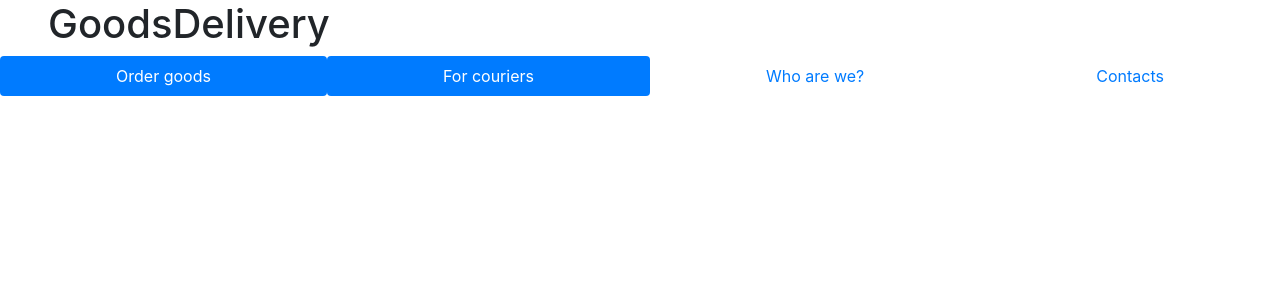
After one commit to EliseyShkolnikov/GoodsDelivery, a Flask app: page /goods in a window 1280 px wide. The commit adds this page. Shown: the top 300 px of the page. Run offline with Flask 2, Linux system fonts and the light colour scheme; some libraries are stand-ins or nearby versions.

Commit message:
Update Base(add links)

```diff
--- a/Main.py
+++ b/Main.py
@@ -8,6 +8,15 @@ def index():
     return render_template('base.html')
 @app.route('/contacts')
 def contacts():
+    return render_template('goods.html')
+@app.route('/goods')
+def contacts():
+    return render_template('couriers.html')
+@app.route('/couriers')
+def contacts():
+    return render_template('about.html')
+@app.route('/about')
+def contacts():
     return render_template('contacts.html')
 
 
--- a/templates/base.html
+++ b/templates/base.html
@@ -16,13 +16,13 @@
 
         <ul class="nav nav-pills nav-fill">
             <li class="nav-item">
-              <a class="nav-link active" href="#">Order goods</a>
+              <a class="nav-link active" href="/goods">Order goods</a>
             </li>
             <li class="nav-item">
-              <a class="nav-link active" href="#">For couriers</a>
+              <a class="nav-link active" href="/couriers">For couriers</a>
             </li>
             <li class="nav-item">
-              <a class="nav-link" href="#">Who are we?</a>
+              <a class="nav-link" href="/about">Who are we?</a>
             </li>
             <li class="nav-item">
               <a class="nav-link" href="/contacts">Contacts</a>
--- /dev/null
+++ b/templates/goods.html
@@ -0,0 +1,34 @@
+<!DOCTYPE html>
+<html lang="en">
+<head>
+    <meta charset="UTF-8">
+    <meta name="viewport" content="width=device-width, initial-scale=1, shrink-to-fit=no">
+    <link rel="stylesheet"
+    href="https://stackpath.bootstrapcdn.com/bootstrap/4.4.1/css/bootstrap.min.css"
+    integrity="sha384-Vkoo8x4CGsO3+Hhxv8T/Q5PaXtkKtu6ug5TOeNV6gBiFeWPGFN9MuhOf23Q9Ifjh"
+    crossorigin="anonymous">
+    <link rel="stylesheet" href="/static/css/style.css">
+    <title>GoodsDelivery</title>
+</head>
+<body>
+    <div>
+        <h1 class="ml-5">GoodsDelivery</h1>
+
+        <ul class="nav nav-pills nav-fill">
+            <li class="nav-item">
+              <a class="nav-link active" href="/goods">Order goods</a>
+            </li>
+            <li class="nav-item">
+              <a class="nav-link active" href="/couriers">For couriers</a>
+            </li>
+            <li class="nav-item">
+              <a class="nav-link" href="/about">Who are we?</a>
+            </li>
+            <li class="nav-item">
+              <a class="nav-link" href="/contacts">Contacts</a>
+            </li>
+        </ul>
+    </div>
+
+</body>
+</html>
```
Also changed, not shown: templates/about.html (added, +34 -0 lines), templates/couriers.html (added, +34 -0 lines).
